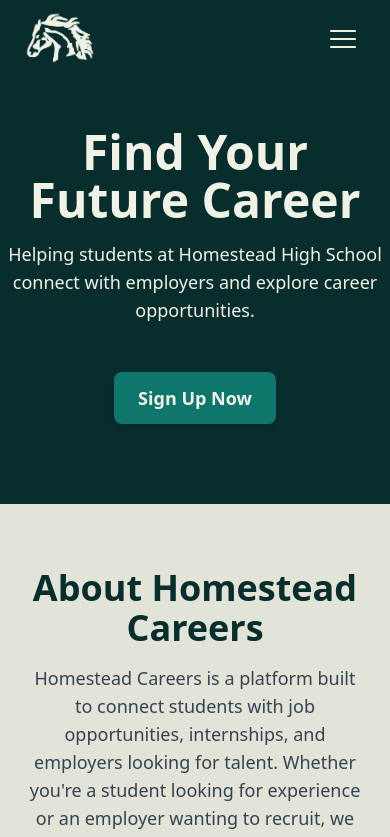
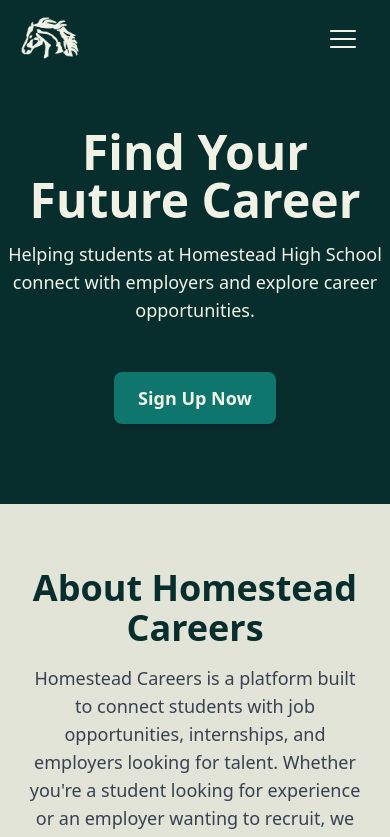
Before and after one commit to ShouryaBatra/fbla-web-dev, a Next.js app: page / in a window 390 px wide. Shown: the top 837 px of the page. Built offline with nearby package versions, Linux system fonts and the light colour scheme; no server answers.

Commit message:
smaller logo and transition

```diff
--- a/src/components/navbar.js
+++ b/src/components/navbar.js
@@ -64,7 +64,14 @@ const Navbar = () => {
           href="/"
           className="flex items-center flex-shrink-0 text-xl ml-[-10px] text-cream transition duration-300 hover:scale-105"
         >
-          <Image src={logo} alt="logo" width={140} height={140} />
+          <Image
+            src={logo}
+            alt="logo"
+            width={1000}
+            height={1000}
+            className="w-[120px] md:w-[140px] transition-all duration-300"
+          />
+
           <div className="font-semibold tracking-tight text-2xl hidden md:block">
             <p className="ml-[-20px]">Homestead Careers</p>
           </div>
```
